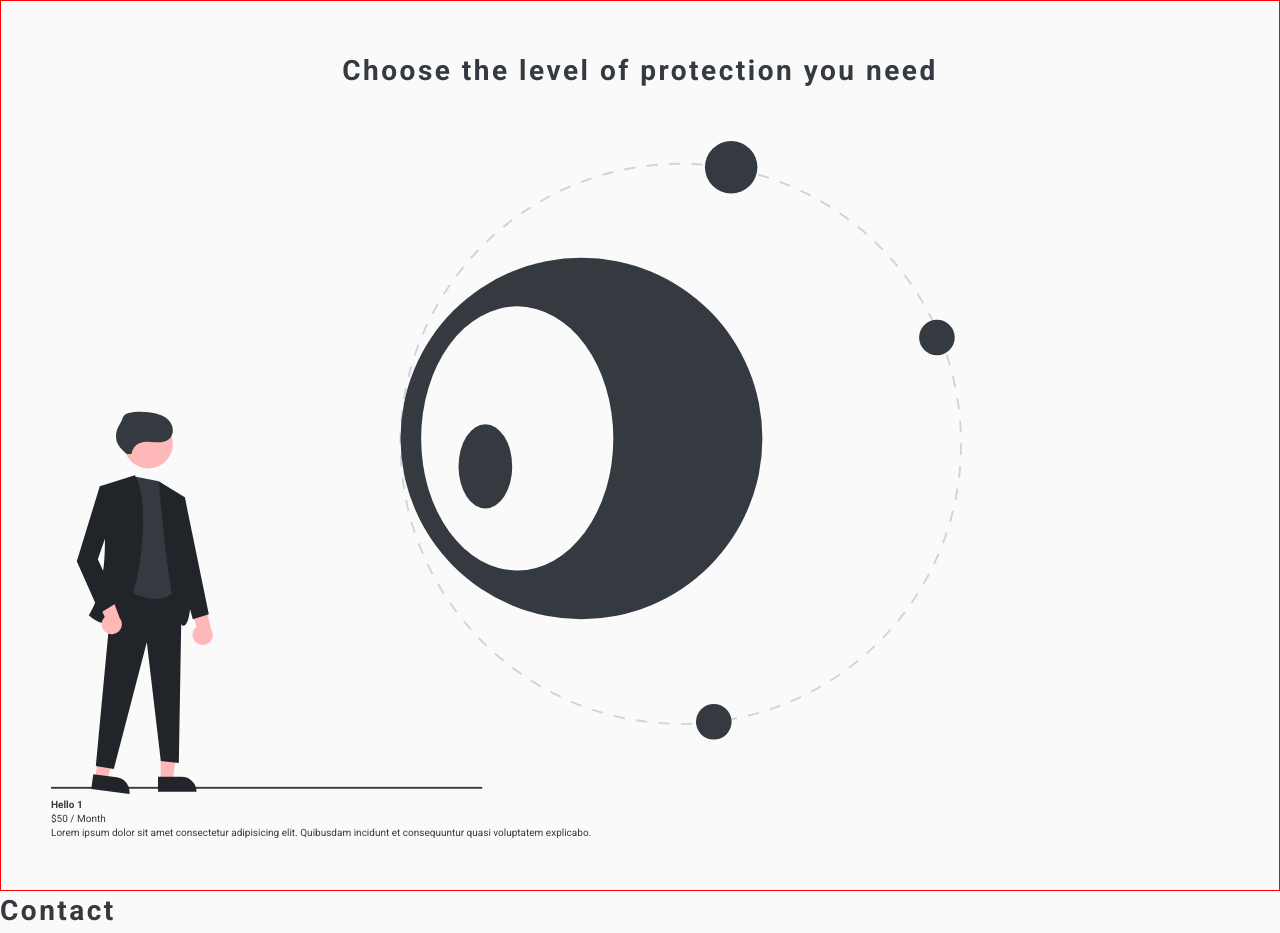
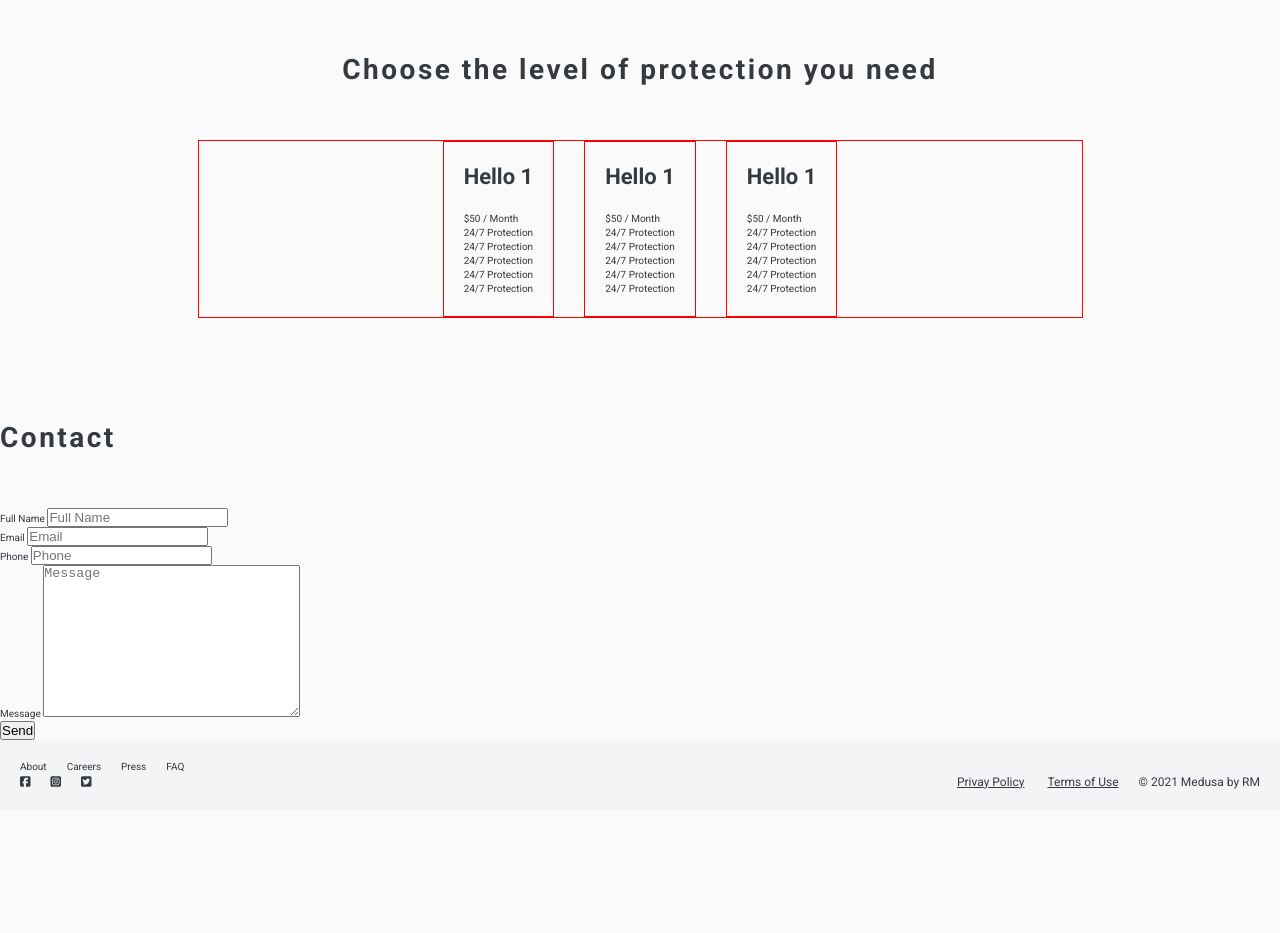
Before and after one commit to theruelmisa/landing-page-layout-1, a plain HTML site: page index.html in a window 1280 px wide. Shown: the part 1295-2228 px from the top of the page. After the commit the page ends 2105 px from the top, so only its background shows below. Drawn offline with Linux system fonts and the light colour scheme.

Commit message:
completed html and basic layout of footer

```diff
--- a/css/styles.css
+++ b/css/styles.css
@@ -175,7 +175,7 @@
 /* FEATURES */
 
 .features {
-	padding: 5rem 5rem 10rem;
+	padding: 5rem 15rem 10rem;
 	background-color: var(--white-text);
 }
 
@@ -191,7 +191,7 @@
 }
 
 .features__item {
-	padding: 2rem;
+	padding: 2rem 0 2rem;
 }
 
 .features__item:not(:last-of-type) {
@@ -217,10 +217,70 @@
 /* PRICING */
 
 .pricing {
-	border: 1px solid red;
 	padding: 5rem;
+	margin-bottom: 5rem;
 }
 
 .pricing .section-title {
 	text-align: center;
 }
+
+.pricing__list {
+	display: flex;
+	align-items: center;
+	justify-content: center;
+	width: 75%;
+	margin: 0 auto;
+	border: 1px solid red;
+}
+
+.pricing__card {
+	border: 1px solid red;
+	padding: 2rem;
+}
+
+.pricing__card:not(:last-of-type) {
+	margin-right: 3rem;
+}
+
+.pricing__title {
+	font-size: 2.2rem;
+	margin-bottom: 2rem;
+}
+
+/* FOOTER */
+
+.footer {
+	background-color: var(--greybg);
+	display: flex;
+	flex-direction: column;
+	padding: 2rem;
+}
+
+.footer__nav-list {
+	display: flex;
+	align-items: center;
+}
+
+.footer__nav-item:not(:last-of-type) {
+	margin-right: 2rem;
+}
+
+.footer__sub-group {
+	display: flex;
+	align-items: center;
+	justify-content: space-between;
+	font-size: 1.2rem;
+}
+
+.footer__copyright {
+	display: flex;
+	align-items: center;
+	justify-content: space-between;
+}
+
+.footer__copyright-link {
+	display: inline-block;
+	margin-right: 2rem;
+	text-decoration: underline;
+}
--- a/index.html
+++ b/index.html
@@ -99,18 +99,40 @@
         </section>
         <section class="pricing">
             <h2 class="section-title">Choose the level of protection you need</h3>
-            <div class="pricing__group">
-                <div class="pricing__img-container">
-                    <img src="./assets/hero-img.svg" alt="#" class="pricing__img">
+            <div class="pricing__list">
+                <div class="pricing__card">
+                    <h4 class="pricing__title">Hello 1</h4>
+                    <span class="pricing__rate">$50 / Month</span>
+                    <ul class="pricing__desc">
+                        <li class="pricing__desc-item">24/7 Protection</li>
+                        <li class="pricing__desc-item">24/7 Protection</li>
+                        <li class="pricing__desc-item">24/7 Protection</li>
+                        <li class="pricing__desc-item">24/7 Protection</li>
+                        <li class="pricing__desc-item">24/7 Protection</li>
+
+                    </ul>
                 </div>
-                <div class="pricing__list">
-                    <div class="pricing__item">
-                        <h4 class="pricing__item-title">Hello 1</h4>
-                        <span class="pricing__item-rate">$50 / Month</span>
-                        <p class="pricing__item-text">
-                            Lorem ipsum dolor sit amet consectetur adipisicing elit. Quibusdam incidunt et consequuntur quasi voluptatem explicabo.
-                        </p>
-                    </div>
+                <div class="pricing__card">
+                    <h4 class="pricing__title">Hello 1</h4>
+                    <span class="pricing__rate">$50 / Month</span>
+                    <ul class="pricing__desc">
+                        <li class="pricing__desc-item">24/7 Protection</li>
+                        <li class="pricing__desc-item">24/7 Protection</li>
+                        <li class="pricing__desc-item">24/7 Protection</li>
+                        <li class="pricing__desc-item">24/7 Protection</li>
+                        <li class="pricing__desc-item">24/7 Protection</li>
+                    </ul>
+                </div>
+                <div class="pricing__card pricing__card--recommended">
+                    <h4 class="pricing__title">Hello 1</h4>
+                    <span class="pricing__rate">$50 / Month</span>
+                    <ul class="pricing__desc">
+                        <li class="pricing__desc-item">24/7 Protection</li>
+                        <li class="pricing__desc-item">24/7 Protection</li>
+                        <li class="pricing__desc-item">24/7 Protection</li>
+                        <li class="pricing__desc-item">24/7 Protection</li>
+                        <li class="pricing__desc-item">24/7 Protection</li>
+                    </ul>
                 </div>
             </div>
         </section>
@@ -140,15 +162,54 @@
             <div class="contact__image"></div>
         </section>
     </main>
-    <footer class="main-footer">
-        <div class="copyright">
-            <p class="copyright__text">
-                &copy; 2021 Medusa by RM
-            </p>
+    <footer class="footer">
+        <nav class="footer__nav">
+            <ul class="footer__nav-list">
+                <li class="footer__nav-item">
+                    <a href="#" class="footer__nav-link">About</a>
+                </li>
+                <li class="footer__nav-item">
+                    <a href="#" class="footer__nav-link">Careers</a>
+                </li>
+                <li class="footer__nav-item">
+                    <a href="#" class="footer__nav-link">Press</a>
+                </li>
+                <li class="footer__nav-item">
+                    <a href="#" class="footer__nav-link">FAQ</a>
+                </li>
+            </ul>
+        </nav>
+        <div class="footer__sub-group">
+            <nav class="footer__social-nav">
+                <ul class="footer__nav-list">
+                    <li class="footer__nav-item">
+                        <a href="#" class="footer__nav-link">
+                            <i class="fab fa-facebook-square"></i>
+                        </a>
+                    </li>
+                    <li class="footer__nav-item">
+                        <a href="#" class="footer__nav-link">
+                            <i class="fab fa-instagram-square"></i>
+                        </a>
+                    </li>
+                    <li class="footer__nav-item">
+                        <a href="#" class="footer__nav-link">
+                            <i class="fab fa-twitter-square"></i>
+                        </a>
+                    </li>
+                </ul>
+            </nav>
+            <div class="footer__copyright">
+                <div class="footer__copyright-links">
+                    <a class="footer__copyright-link" href="#">Privay Policy</a>
+                    <a class="footer__copyright-link" href="#">Terms of Use</a>
+                </div>
+                <p class="footer__copyright-text">
+                    &copy; 2021 Medusa by RM
+                </p>
+            </div>
         </div>
-        <nav class="main-footer__nav">
-            <p>Some site nav here</p>
-        </nav>
+
     </footer>
 </body>
 </html>
```
